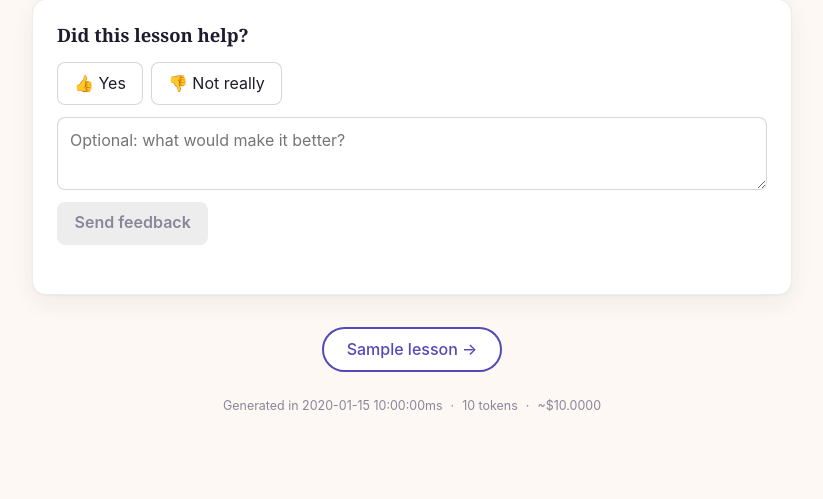
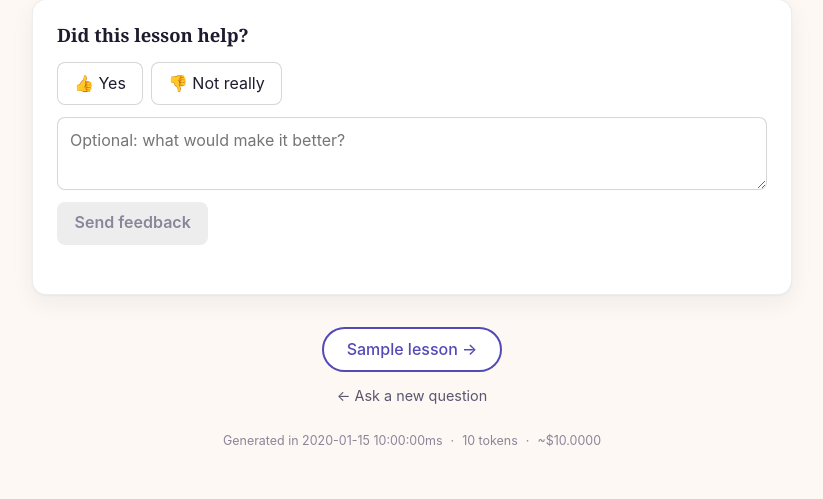
Before and after one commit to Mahadev7B/Howstuffworks-claudeway, a Flask app: template templates/lesson.html in a window 1280 px wide. Shown: the part 957-1456 px from the top of the page, without its empty margins (228-1051 px from the left). Before the commit the page ends 1369 px from the top, so only its background shows below. Run offline with Flask 3, Linux system fonts and the light colour scheme; the template is opened without the code that fills it: most values are stand-ins (such as "Sample title", 1, 10 or a date in 2020); grey boxes marked "Sample" are stand-in pictures; some libraries are stand-ins or nearby versions.

Commit message:
Always show Ask new question link; show next_question button when available
Co-Authored-By: Claude Sonnet 4.6 <noreply@anthropic.com>

```diff
--- a/static/style.css
+++ b/static/style.css
@@ -440,6 +440,10 @@ button {
 .next-question {
   margin-top: 2rem;
   text-align: center;
+  display: flex;
+  flex-direction: column;
+  align-items: center;
+  gap: 0.75rem;
 }
 .next-btn {
   display: inline-block;
@@ -457,6 +461,10 @@ button {
 .next-btn:hover {
   background: var(--accent);
   color: var(--surface);
+}
+.new-question-link {
+  font-size: 0.9rem;
+  color: var(--ink-muted);
 }
 
 .lesson-meta {
--- a/templates/lesson.html
+++ b/templates/lesson.html
@@ -88,14 +88,15 @@
       <p class="fb-status" id="fb-status" role="status"></p>
     </section>
 
-    {% if lesson.next_question %}
     <section class="next-question">
+      {% if lesson.next_question %}
       <form action="{{ url_for('lesson') }}" method="post">
         <input type="hidden" name="question" value="{{ lesson.next_question }}">
         <button type="submit" class="next-btn">{{ lesson.next_question }} →</button>
       </form>
+      {% endif %}
+      <a href="{{ url_for('home') }}" class="new-question-link">← Ask a new question</a>
     </section>
-    {% endif %}
 
     <footer class="lesson-meta">
       <span>Generated in {{ lesson.meta.generation_time_ms }}ms</span>
```
